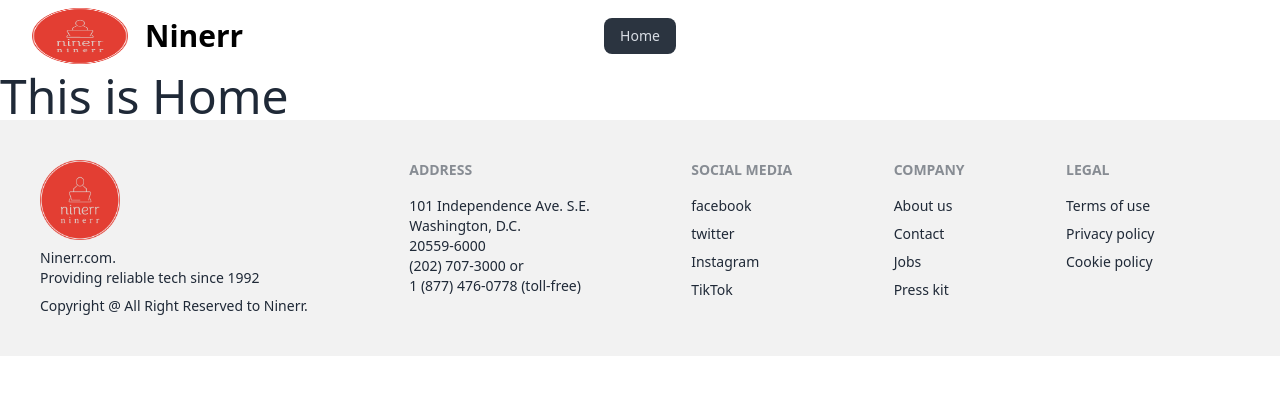
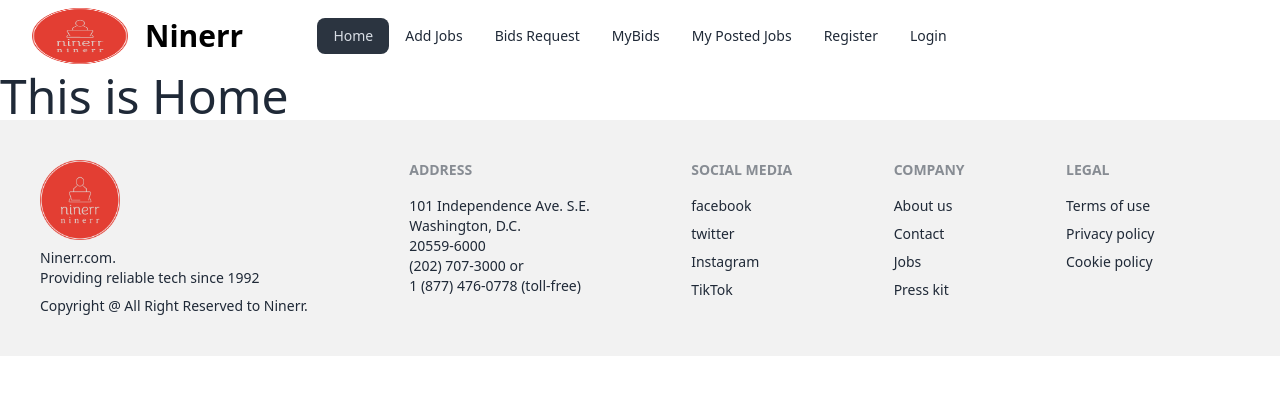
Before and after one commit to smhabib99-99/freelance-market-ninerr, a React (Vite) app: page / in a window 1280 px wide. Shown: the top 394 px of the page. Built offline with nearby package versions, Linux system fonts and the light colour scheme.

Commit message:
Navbar component and navlink creation is successful

```diff
--- a/src/components/Navbar/Navbar.jsx
+++ b/src/components/Navbar/Navbar.jsx
@@ -6,11 +6,12 @@ const Navbar = () => {
 
     const navLinks = <>
     <li><NavLink to='/'>Home</NavLink></li>
-    {/* <li><NavLink to='/login'>Login</NavLink></li>
+    <li><NavLink to='/addJobs'>Add Jobs</NavLink></li>
+    <li><NavLink to='/bidsRequest'>Bids Request</NavLink></li>
+    <li><NavLink to='/myBids'>MyBids</NavLink></li>
+    <li><NavLink to='/mPostedJobs'>My Posted Jobs</NavLink></li>
     <li><NavLink to='/register'>Register</NavLink></li>
-    <li><NavLink to='/addProduct'>Add Product</NavLink></li>
-    <li><NavLink to='/productDetail'>Product Detail</NavLink></li>
-    <li><NavLink to='/showProduct'>Product</NavLink></li> */}
+    <li><NavLink to='/login'>Login</NavLink></li>
 
 </>
 
```
